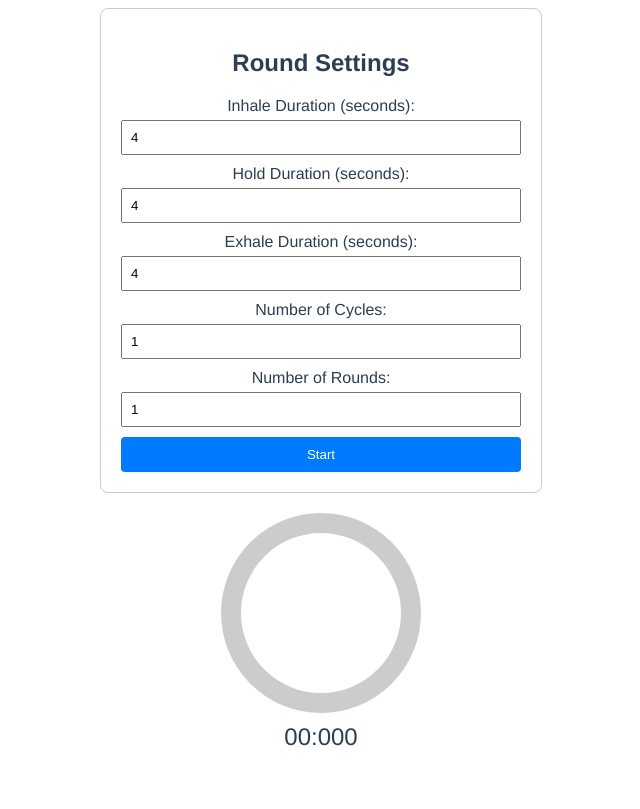
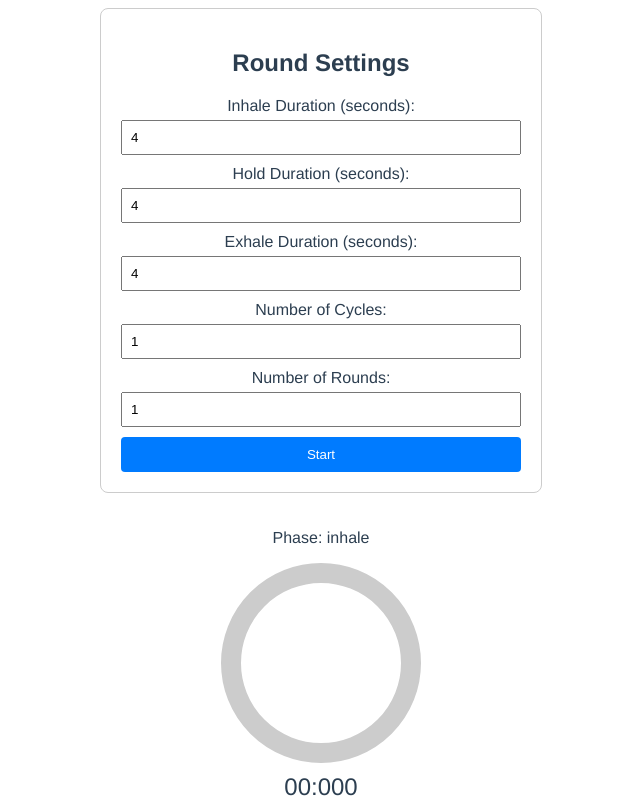
Before and after one commit to pavel-arkharov/respire-web, a Vue app: page / in a window 1280 px wide. Shown: the whole page, without its empty margins (319-959 px from the left). Built offline with nearby package versions, Linux system fonts and the light colour scheme.

Commit message:
Phases change, at least first four of them. TODO - display correct phaseName

```diff
--- a/src/components/BreathingCycle.vue
+++ b/src/components/BreathingCycle.vue
@@ -26,13 +26,23 @@ export default {
 	},
 	methods: {
 		...mapMutations("timer", ["SET_CURRENT_TIME"]),
-		...mapActions("exercise", ["GENERATE_CYCLE", "CLEAR_CYCLE"]),
+		...mapActions("timer", ["resetTimer"]),
+		...mapActions("exercise", ["generateCycle", "shiftCycle", "CLEAR_CYCLE"]),
 		updateExerciseSettings() {
 			console.log("Exercise settings updated, adding cycle");
-			this.GENERATE_CYCLE();
-			console.log("Current phaseName", this.getCurrentPhase);
-			console.log("Current phase duration", this.getCurrentPhaseDuration);
-			this.startTimer(this.getCurrentPhaseDuration);
+			this.generateCycle();
+			this.startNextCycle();
+		},
+		startNextCycle() {
+			console.log("Starting next cycle");
+			const nextPhase = this.getCurrentPhaseDuration;
+			if (nextPhase) {
+				console.log("Starting next phase with duration", nextPhase);
+				this.startTimer(nextPhase);
+			} else {
+				console.log("All cycles finished");
+				this.resetTimer();
+			}
 		},
 
 		startTimer(duration) {
@@ -43,7 +53,10 @@ export default {
 				this.SET_CURRENT_TIME(minutes * 60 + seconds);
 			});
 			timer.onFinish(() => {
-				console.log("Timer finished");
+				console.log("EMitting timer-finished");
+				this.shiftCycle();
+				console.log("Timer finished, got Current phaseName");
+				this.startNextCycle();
 			});
 			timer.start();
 		},
--- a/src/components/TimerVisualization.vue
+++ b/src/components/TimerVisualization.vue
@@ -1,5 +1,6 @@
 <template>
 	<div class="timer-visualization">
+		<p>Phase: {{ displayPhaseName }}</p>
 		<svg viewBox="0 0 100 100">
 			<circle
 				cx="50"
@@ -29,6 +30,7 @@ import { mapState } from "vuex";
 
 export default {
 	computed: {
+		...mapState("exercise", ["currentPhaseName"]),
 		...mapState("timer", ["currentTime"]),
 		circumference() {
 			const radius = 45;
@@ -53,6 +55,10 @@ export default {
 				.toString()
 				.padStart(3, "0")}`;
 		},
+		displayPhaseName() {
+			const phaseName = this.$store.state.exercise.currentPhase;
+			return phaseName;
+		},
 	},
 };
 </script>
--- a/src/store/modules/exercise.js
+++ b/src/store/modules/exercise.js
@@ -1,4 +1,5 @@
 import { PHASE, PHASE_NAMES } from "@/constants";
+import { watch } from "vue";
 
 export default {
 	namespaced: true,
@@ -74,11 +75,19 @@ export default {
 			state.currentCycleIndex = 0;
 		},
 	},
+	watch: {
+		cycles: {
+			handler(cycles) {
+				console.log("Cycles updated:", cycles);
+			},
+			deep: true,
+		},
+	},
 	actions: {
-		GENERATE_CYCLE({ commit, state }) {
+		generateCycle({ commit, state }) {
 			const { inhale, hold1, exhale, hold2 } = state.phases;
 
-			console.log("GENERATE_CYCLE", inhale, hold1, exhale, hold2);
+			console.log("generateCycle", inhale, hold1, exhale, hold2);
 
 			const cycle = [
 				{ phase: PHASE.INHALE, duration: inhale },
@@ -89,9 +98,8 @@ export default {
 			console.log("Generated cycle:", cycle);
 			commit("APPEND_CYCLE", cycle);
 		},
-		CLEAR_CYCLES({ commit }) {
-			console.log("CLEAR_CYCLES");
-			commit("SET_CYCLES", []);
+		shiftCycle({ commit }) {
+			commit("SHIFT_CYCLE");
 		},
 	},
 };
--- a/src/utils/CountDownTimer.js
+++ b/src/utils/CountDownTimer.js
@@ -23,6 +23,10 @@ CountDownTimer.prototype.start = function () {
 		} else {
 			diff = 0;
 			that.running = false;
+
+			if (that.onFinish) {
+				that.onFinish();
+			}
 		}
 
 		obj = CountDownTimer.parse(diff);
@@ -41,9 +45,7 @@ CountDownTimer.prototype.onTick = function (ftn) {
 
 CountDownTimer.prototype.onFinish = function (ftn) {
 	if (typeof ftn === "function") {
-		this.tickFtns.push(function () {
-			setTimeout(ftn, 0);
-		});
+		this.onFinish = ftn;
 	}
 	return this;
 };
```
